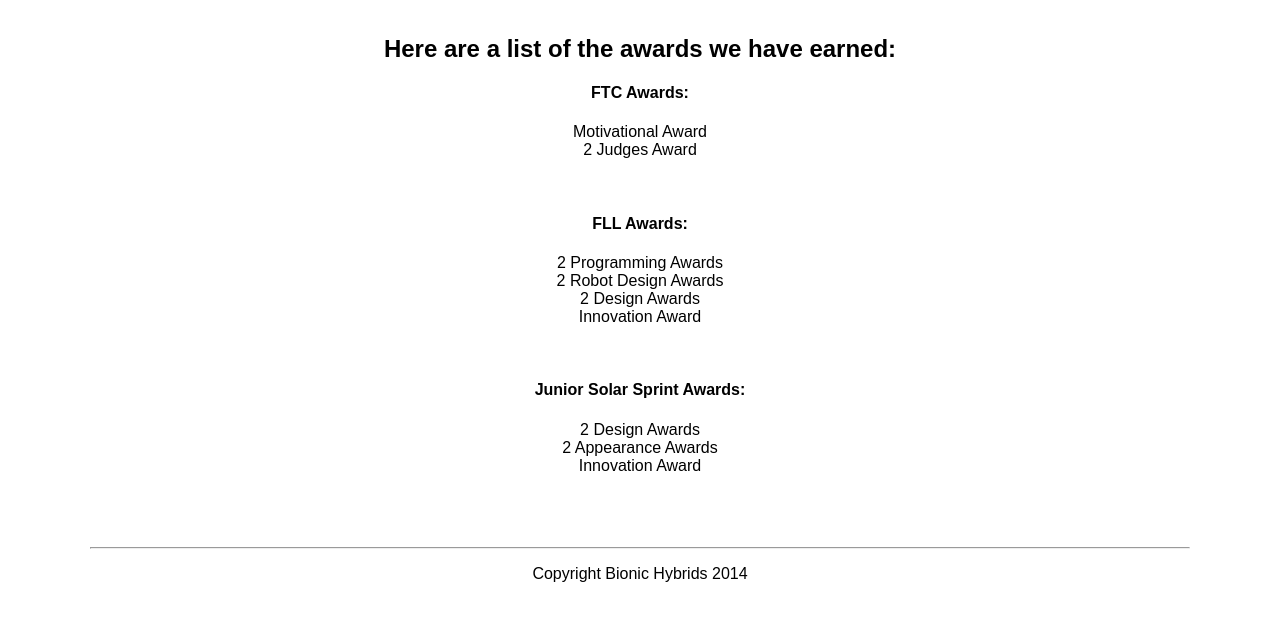
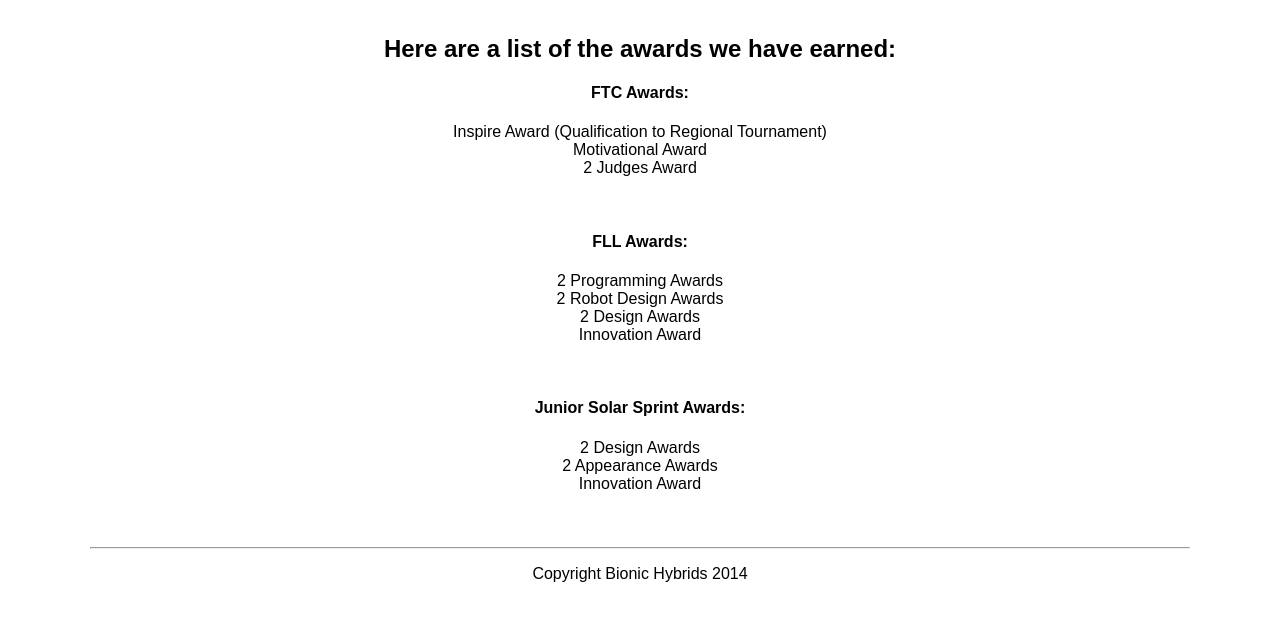
Before and after one commit to nikhilajjarapu-zz/bionic-hybrids, a plain HTML site: page awards.html in a window 1280 px wide. Shown: the part 177-798 px from the top of the page. Drawn offline with Linux system fonts and the light colour scheme.

Commit message:
Update awards.html

```diff
--- a/awards.html
+++ b/awards.html
@@ -66,6 +66,7 @@ font-family:sans-serif;
 <h2 style="text-align:center"> Here are a list of the awards we have earned: </h2>
 <h4 style="text-align:center"> FTC Awards: </h4>
 <ul>
+<li style="text-align:center"> Inspire Award (Qualification to Regional Tournament) </li>
 <li style="text-align:center"> Motivational Award </li>
 <li style="text-align:center"> 2 Judges Award </li>
 </ul>
```
